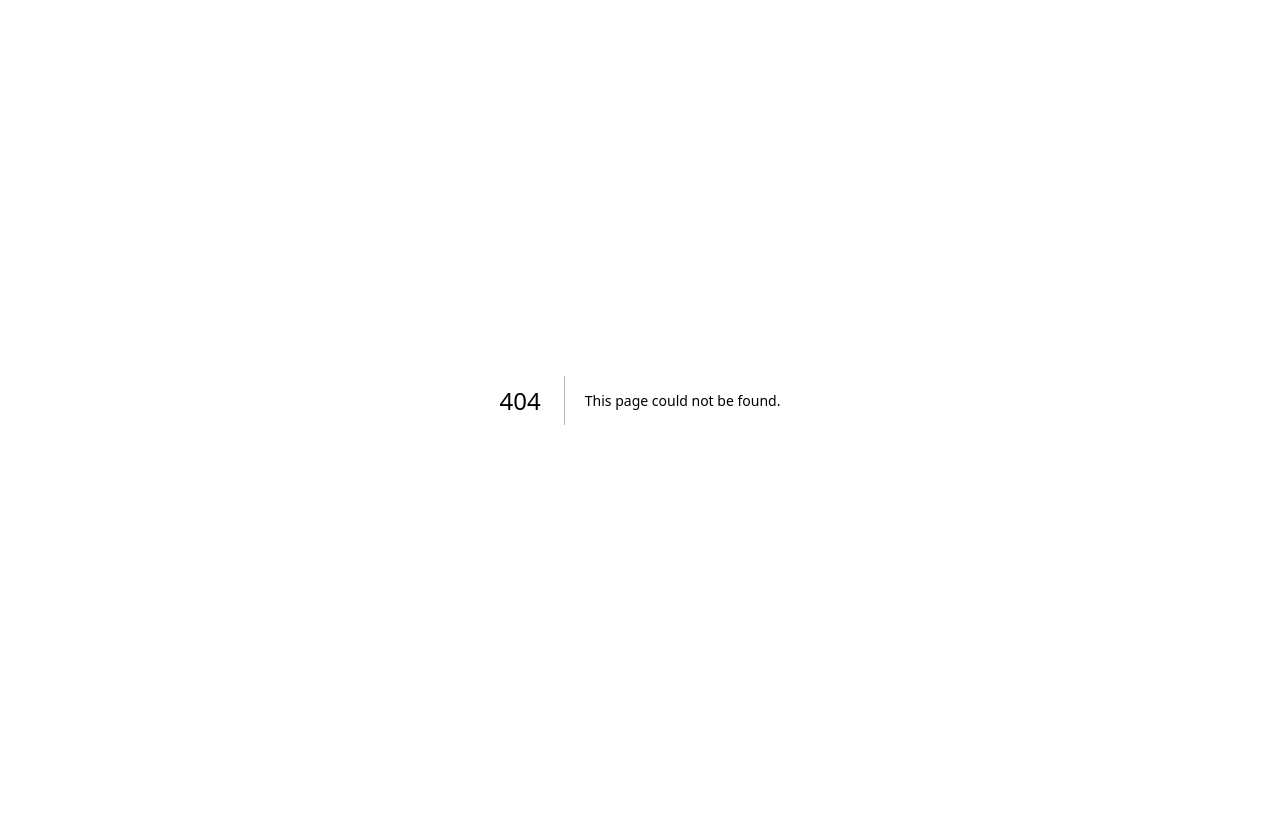
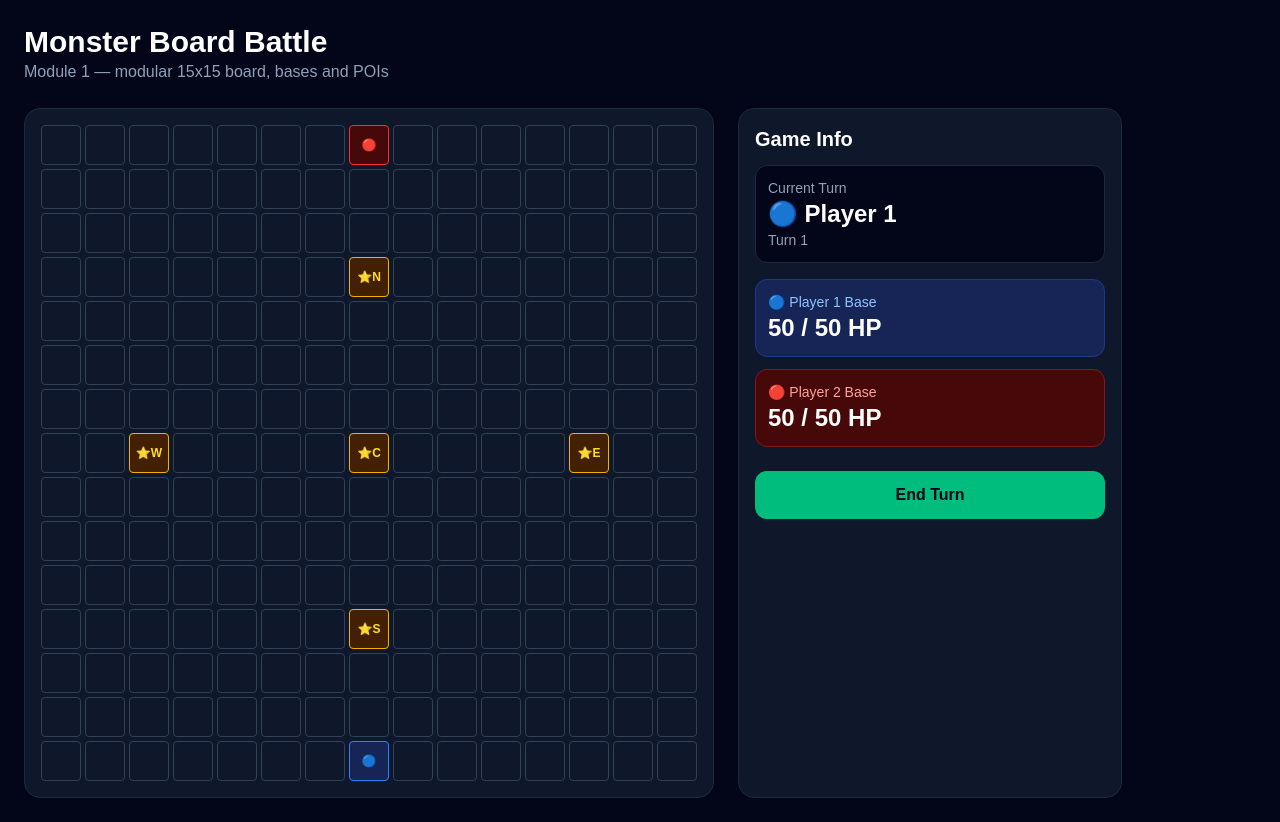
Before and after one commit to Doeks050/monster-board-battle, a Next.js app in the folder monster-board-battle/: page /game in a window 1280 px wide. Before the commit this address had no page. Before the commit the page ends 800 px from the top, so only its background shows below. Built offline with nearby package versions, Linux system fonts and the light colour scheme.

Commit message:
Add modular game board

```diff
--- /dev/null
+++ b/monster-board-battle/src/app/game/GameClient.tsx
@@ -0,0 +1,43 @@
+"use client";
+
+import { useState } from "react";
+import { GameBoard } from "@/components/game/GameBoard";
+import { GameSidebar } from "@/components/game/GameSidebar";
+import { BASE_MAX_HP } from "@/lib/game/constants";
+import type { PlayerId } from "@/lib/game/types";
+
+export function GameClient() {
+  const [currentPlayer, setCurrentPlayer] = useState<PlayerId>("p1");
+  const [turnNumber, setTurnNumber] = useState(1);
+
+  const [p1BaseHp] = useState(BASE_MAX_HP);
+  const [p2BaseHp] = useState(BASE_MAX_HP);
+
+  function endTurn() {
+    setCurrentPlayer((player) => (player === "p1" ? "p2" : "p1"));
+    setTurnNumber((turn) => turn + 1);
+  }
+
+  return (
+    <main className="min-h-screen bg-slate-950 p-6 text-white">
+      <div className="mb-6">
+        <h1 className="text-3xl font-bold">Monster Board Battle</h1>
+        <p className="text-slate-400">
+          Module 1 — modular 15x15 board, bases and POIs
+        </p>
+      </div>
+
+      <section className="flex flex-col gap-6 xl:flex-row">
+        <GameBoard />
+
+        <GameSidebar
+          currentPlayer={currentPlayer}
+          turnNumber={turnNumber}
+          p1BaseHp={p1BaseHp}
+          p2BaseHp={p2BaseHp}
+          onEndTurn={endTurn}
+        />
+      </section>
+    </main>
+  );
+}
--- /dev/null
+++ b/monster-board-battle/src/app/game/page.tsx
@@ -0,0 +1,5 @@
+import { GameClient } from "./GameClient";
+
+export default function GamePage() {
+  return <GameClient />;
+}
--- a/monster-board-battle/src/app/page.tsx
+++ b/monster-board-battle/src/app/page.tsx
@@ -1,65 +1,32 @@
-import Image from "next/image";
+import Link from "next/link";
 
-export default function Home() {
+export default function HomePage() {
   return (
-    <div className="flex flex-col flex-1 items-center justify-center bg-zinc-50 font-sans dark:bg-black">
-      <main className="flex flex-1 w-full max-w-3xl flex-col items-center justify-between py-32 px-16 bg-white dark:bg-black sm:items-start">
-        <Image
-          className="dark:invert"
-          src="/next.svg"
-          alt="Next.js logo"
-          width={100}
-          height={20}
-          priority
-        />
-        <div className="flex flex-col items-center gap-6 text-center sm:items-start sm:text-left">
-          <h1 className="max-w-xs text-3xl font-semibold leading-10 tracking-tight text-black dark:text-zinc-50">
-            To get started, edit the page.tsx file.
-          </h1>
-          <p className="max-w-md text-lg leading-8 text-zinc-600 dark:text-zinc-400">
-            Looking for a starting point or more instructions? Head over to{" "}
-            <a
-              href="https://vercel.com/templates?framework=next.js&utm_source=create-next-app&utm_medium=appdir-template-tw&utm_campaign=create-next-app"
-              className="font-medium text-zinc-950 dark:text-zinc-50"
-            >
-              Templates
-            </a>{" "}
-            or the{" "}
-            <a
-              href="https://nextjs.org/learn?utm_source=create-next-app&utm_medium=appdir-template-tw&utm_campaign=create-next-app"
-              className="font-medium text-zinc-950 dark:text-zinc-50"
-            >
-              Learning
-            </a>{" "}
-            center.
-          </p>
+    <main className="flex min-h-screen items-center justify-center bg-slate-950 p-6 text-white">
+      <div className="w-full max-w-md rounded-2xl border border-slate-800 bg-slate-900 p-6 text-center">
+        <h1 className="mb-2 text-4xl font-bold">Monster Board Battle</h1>
+
+        <p className="mb-8 text-slate-400">
+          Turn-based monster board battle card game
+        </p>
+
+        <div className="flex flex-col gap-3">
+          <Link
+            href="/game"
+            className="rounded-xl bg-emerald-500 px-4 py-3 font-bold text-slate-950 hover:bg-emerald-400"
+          >
+            Start Game
+          </Link>
+
+          <button className="rounded-xl border border-slate-700 px-4 py-3 text-slate-400">
+            Collection
+          </button>
+
+          <button className="rounded-xl border border-slate-700 px-4 py-3 text-slate-400">
+            Deck Builder
+          </button>
         </div>
-        <div className="flex flex-col gap-4 text-base font-medium sm:flex-row">
-          <a
-            className="flex h-12 w-full items-center justify-center gap-2 rounded-full bg-foreground px-5 text-background transition-colors hover:bg-[#383838] dark:hover:bg-[#ccc] md:w-[158px]"
-            href="https://vercel.com/new?utm_source=create-next-app&utm_medium=appdir-template-tw&utm_campaign=create-next-app"
-            target="_blank"
-            rel="noopener noreferrer"
-          >
-            <Image
-              className="dark:invert"
-              src="/vercel.svg"
-              alt="Vercel logomark"
-              width={16}
-              height={16}
-            />
-            Deploy Now
-          </a>
-          <a
-            className="flex h-12 w-full items-center justify-center rounded-full border border-solid border-black/[.08] px-5 transition-colors hover:border-transparent hover:bg-black/[.04] dark:border-white/[.145] dark:hover:bg-[#1a1a1a] md:w-[158px]"
-            href="https://nextjs.org/docs?utm_source=create-next-app&utm_medium=appdir-template-tw&utm_campaign=create-next-app"
-            target="_blank"
-            rel="noopener noreferrer"
-          >
-            Documentation
-          </a>
-        </div>
-      </main>
-    </div>
+      </div>
+    </main>
   );
 }
--- /dev/null
+++ b/monster-board-battle/src/components/game/GameBoard.tsx
@@ -0,0 +1,17 @@
+import { BOARD_SIZE } from "@/lib/game/constants";
+import { Tile } from "./Tile";
+
+export function GameBoard() {
+  return (
+    <div className="rounded-2xl border border-slate-800 bg-slate-900 p-4">
+      <div className="grid grid-cols-[repeat(15,40px)] gap-1">
+        {Array.from({ length: BOARD_SIZE * BOARD_SIZE }).map((_, index) => {
+          const x = index % BOARD_SIZE;
+          const y = Math.floor(index / BOARD_SIZE);
+
+          return <Tile key={`${x}-${y}`} x={x} y={y} />;
+        })}
+      </div>
+    </div>
+  );
+}
--- /dev/null
+++ b/monster-board-battle/src/components/game/GameSidebar.tsx
@@ -0,0 +1,55 @@
+import { BASE_MAX_HP } from "@/lib/game/constants";
+import type { PlayerId } from "@/lib/game/types";
+
+type GameSidebarProps = {
+  currentPlayer: PlayerId;
+  turnNumber: number;
+  p1BaseHp: number;
+  p2BaseHp: number;
+  onEndTurn: () => void;
+};
+
+export function GameSidebar({
+  currentPlayer,
+  turnNumber,
+  p1BaseHp,
+  p2BaseHp,
+  onEndTurn,
+}: GameSidebarProps) {
+  return (
+    <aside className="w-full max-w-sm rounded-2xl border border-slate-800 bg-slate-900 p-4">
+      <h2 className="mb-3 text-xl font-bold">Game Info</h2>
+
+      <div className="mb-4 rounded-xl border border-slate-800 bg-slate-950 p-3">
+        <p className="text-sm text-slate-400">Current Turn</p>
+        <p className="text-2xl font-bold">
+          {currentPlayer === "p1" ? "🔵 Player 1" : "🔴 Player 2"}
+        </p>
+        <p className="text-sm text-slate-400">Turn {turnNumber}</p>
+      </div>
+
+      <div className="space-y-3">
+        <div className="rounded-xl border border-blue-900 bg-blue-950 p-3">
+          <p className="text-sm text-blue-300">🔵 Player 1 Base</p>
+          <p className="text-2xl font-bold">
+            {p1BaseHp} / {BASE_MAX_HP} HP
+          </p>
+        </div>
+
+        <div className="rounded-xl border border-red-900 bg-red-950 p-3">
+          <p className="text-sm text-red-300">🔴 Player 2 Base</p>
+          <p className="text-2xl font-bold">
+            {p2BaseHp} / {BASE_MAX_HP} HP
+          </p>
+        </div>
+      </div>
+
+      <button
+        onClick={onEndTurn}
+        className="mt-6 w-full rounded-xl bg-emerald-500 px-4 py-3 font-bold text-slate-950 hover:bg-emerald-400"
+      >
+        End Turn
+      </button>
+    </aside>
+  );
+}
--- /dev/null
+++ b/monster-board-battle/src/components/game/Tile.tsx
@@ -0,0 +1,33 @@
+import { getPoiAt, isP1Base, isP2Base } from "@/lib/game/board";
+
+type TileProps = {
+  x: number;
+  y: number;
+};
+
+export function Tile({ x, y }: TileProps) {
+  const poi = getPoiAt(x, y);
+
+  let content = "";
+  let className = "border-slate-700 bg-slate-900 text-slate-500";
+
+  if (isP2Base(x, y)) {
+    content = "🔴";
+    className = "border-red-500 bg-red-950 text-red-300";
+  } else if (isP1Base(x, y)) {
+    content = "🔵";
+    className = "border-blue-500 bg-blue-950 text-blue-300";
+  } else if (poi) {
+    content = `⭐${poi.label}`;
+    className = "border-yellow-500 bg-yellow-950 text-yellow-300";
+  }
+
+  return (
+    <div
+      title={`Tile ${x}, ${y}`}
+      className={`flex h-10 w-10 items-center justify-center rounded border text-xs font-bold ${className}`}
+    >
+      {content}
+    </div>
+  );
+}
--- /dev/null
+++ b/monster-board-battle/src/lib/game/board.ts
@@ -0,0 +1,13 @@
+import { P1_BASE, P2_BASE, POIS } from "./constants";
+
+export function getPoiAt(x: number, y: number) {
+  return POIS.find((poi) => poi.x === x && poi.y === y);
+}
+
+export function isP1Base(x: number, y: number) {
+  return P1_BASE.x === x && P1_BASE.y === y;
+}
+
+export function isP2Base(x: number, y: number) {
+  return P2_BASE.x === x && P2_BASE.y === y;
+}
--- /dev/null
+++ b/monster-board-battle/src/lib/game/constants.ts
@@ -0,0 +1,15 @@
+import type { Poi } from "./types";
+
+export const BOARD_SIZE = 15;
+export const BASE_MAX_HP = 50;
+
+export const P1_BASE = { x: 7, y: 14 };
+export const P2_BASE = { x: 7, y: 0 };
+
+export const POIS: Poi[] = [
+  { id: "north", x: 7, y: 3, label: "N" },
+  { id: "west", x: 2, y: 7, label: "W" },
+  { id: "center", x: 7, y: 7, label: "C" },
+  { id: "east", x: 12, y: 7, label: "E" },
+  { id: "south", x: 7, y: 11, label: "S" },
+];
--- /dev/null
+++ b/monster-board-battle/src/lib/game/types.ts
@@ -0,0 +1,8 @@
+export type PlayerId = "p1" | "p2";
+
+export type Poi = {
+  id: string;
+  x: number;
+  y: number;
+  label: string;
+};
```
